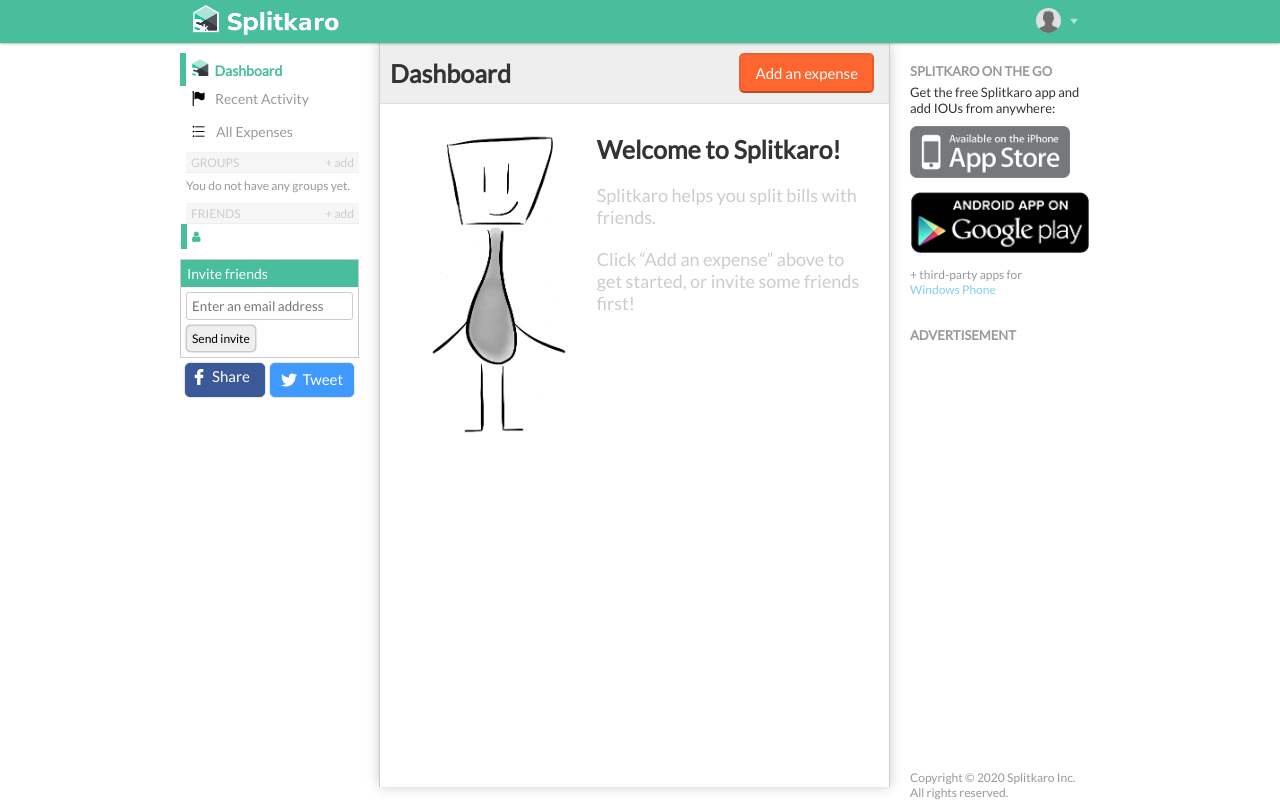
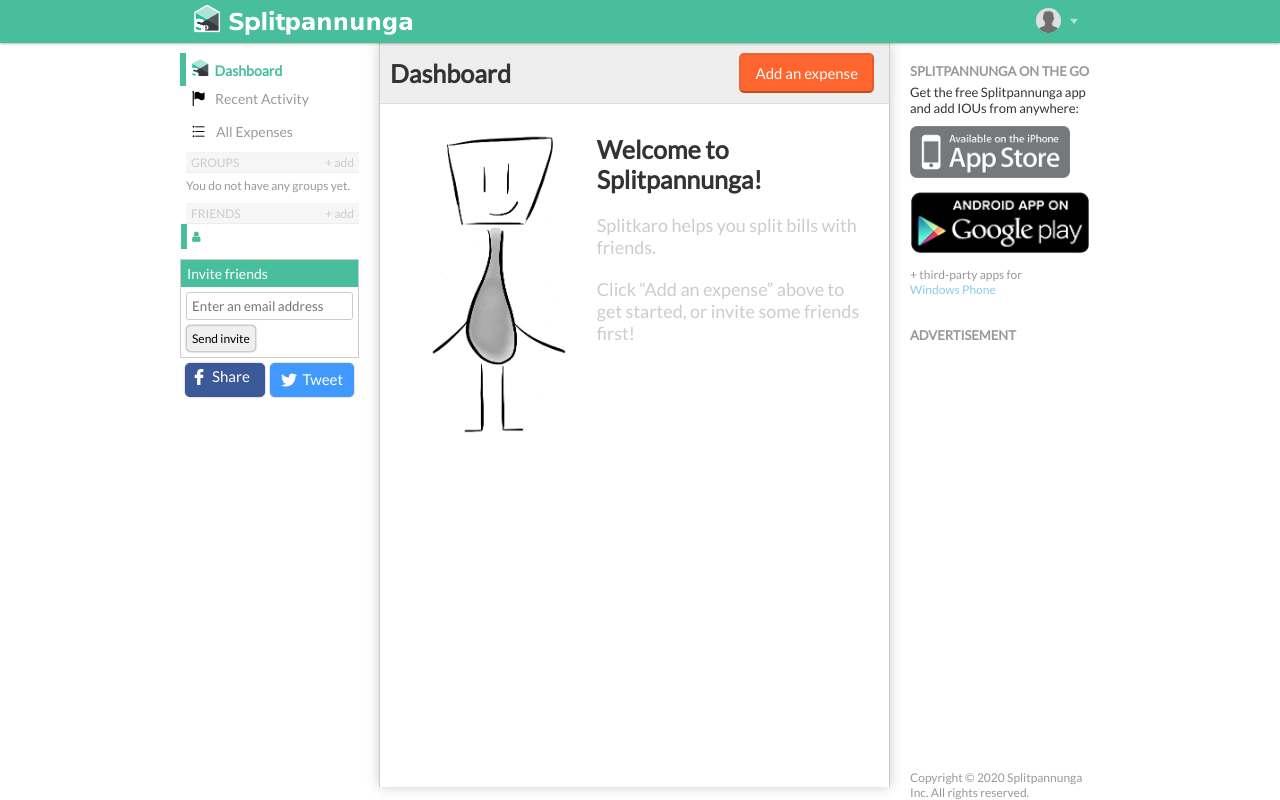
Before and after one commit to Saghana97/Anush_Kumar, a React (Create React App) app: page /home in a window 1280 px wide. Built offline with nearby package versions, Linux system fonts and the light colour scheme; no server answers.

Commit message:
Splitpannunga. A expense handler.

```diff
--- a/src/Components/Dashboard/AllExpense/AllExpense.js
+++ b/src/Components/Dashboard/AllExpense/AllExpense.js
@@ -4,7 +4,7 @@
 function AllExpense(props){
     var i=0
     useEffect(() => {
-        document.title = "All Expenses · Splitkaro"
+        document.title = "All Expenses · Splitpannunga"
     }, [])
     const expensesOwe = props.expenses.map(item=>{
         var month = item.created_at.substr(4,4);
--- a/src/Components/Dashboard/Dashboard.js
+++ b/src/Components/Dashboard/Dashboard.js
@@ -111,7 +111,7 @@
         amountPaid:""
     }]);
     useEffect(() => {
-        document.title = "Dashboard · Splitkaro"
+        document.title = "Dashboard · Splitpannunga"
         const token = localStorage.getItem("login-key");
         axios.post(`http://localhost:4000/expense-view`,{"data":token})
         .then(res=>{
--- a/src/Components/Dashboard/DashboardIntro.js
+++ b/src/Components/Dashboard/DashboardIntro.js
@@ -7,7 +7,7 @@
         <div className="dashboard-details-empty">
             <img className="dashboard-img" src={ManImage} alt="man standing image"/>
             <div className="dashboard-content-para">
-                <DashboardPara class="dashboard-para-1" text="Welcome to Splitkaro!"/>
+                <DashboardPara class="dashboard-para-1" text="Welcome to Splitpannunga!"/>
                 <DashboardPara class="dashboard-para-2" text="Splitkaro helps you split bills with friends."/>
                 <DashboardPara class="dashboard-para-2" text="Click “Add an expense” above to get started, or invite some friends first!"/>
             </div>
--- a/src/Components/Dashboard/Friends/Friends.js
+++ b/src/Components/Dashboard/Friends/Friends.js
@@ -3,7 +3,7 @@
 
 function Friends(props){
     useEffect(() => {
-        document.title = props.name+" · Splitkaro"
+        document.title = props.name+" · Splitpannunga"
     }, [])
     const expensesOwe = props.expenses.map(item=>{
         var month = item.created_at.substr(4,4);
--- a/src/Components/Dashboard/RecentActivity/RecentActivity.js
+++ b/src/Components/Dashboard/RecentActivity/RecentActivity.js
@@ -4,7 +4,7 @@
 function RecentActivity(props){
     var i=0
     useEffect(() => {
-        document.title = "Recent Activity · Splitkaro"
+        document.title = "Recent Activity · Splitpannunga"
     }, [])
     const expensesOwe = props.expenses.map(item=>{
         if(props.userData === item.user_name)
--- a/src/Components/Header/HeaderLeft.js
+++ b/src/Components/Header/HeaderLeft.js
@@ -1,5 +1,5 @@
 import React from 'react'
-import Logo from './split-karo.png'
+import Logo from './split-panunga.png'
 
 
 function HeaderLeft(){
--- a/src/Components/Loading.js
+++ b/src/Components/Loading.js
@@ -4,7 +4,7 @@
 function Loading(){
     return (
         <div className="loading">
-            <h1>Splitkaro</h1>
+            <h1>Splitpannunga</h1>
             <div class="lds-ellipsis"><div></div><div></div><div></div><div></div></div>
         </div>
     )
--- a/src/Components/Login/LoginForm.js
+++ b/src/Components/Login/LoginForm.js
@@ -77,7 +77,7 @@
       }, [])
     return(
         <form>
-            <h4 className="login-h4">Welcome to splitkaro</h4>
+            <h4 className="login-h4">Welcome to splitpannunga</h4>
             <InputWrap inputRef={inputRef} class="login-input" name="Email address" method={handleloginEmail} type="text"/>
             <InputWrap class="login-input" name="Password" method={handleloginPassword} type="password"/>
             <Button class="log-btn" name="Log in" onclickmeth={loginAuthentication}/>
--- a/src/Components/Login/SignupForm.js
+++ b/src/Components/Login/SignupForm.js
@@ -65,7 +65,7 @@
       }, [])
     return(
         <form>
-            <h4 className="login-h4">Welcome to splitkaro</h4>
+            <h4 className="login-h4">Welcome to splitpannunga</h4>
             <InputWrap inputRef={inputRef} class="login-input" name="Name" type="text" method={handleChangeName}/>
             <InputWrap class="login-input" name="Email address"  type="text" method={handleChangeEmail}/>
             <InputWrap class="login-input" name="Password" type="password" method={handleChangePassword}/>
--- a/src/Components/NotFound.js
+++ b/src/Components/NotFound.js
@@ -4,7 +4,7 @@
 function NotFound(){
     return (
         <div className="notfound">
-            <h1>Splitkaro</h1>
+            <h1>Splitpannunga</h1>
             <p>404. That’s an error.</p>
             <p>The requested URL was not found on this server.</p>
             <p>That’s all we know.</p>
--- a/src/Components/Promotions/Promotions.js
+++ b/src/Components/Promotions/Promotions.js
@@ -8,14 +8,14 @@
 function Promotion(){
     return(
         <div className="promotions">
-            <PromotionsText class="promotions-header" text="splitkaro on the go" />
-            <PromotionsText class="promotions-center" text="Get the free Splitkaro app and add IOUs from anywhere:" />
+            <PromotionsText class="promotions-header" text="splitpannunga on the go" />
+            <PromotionsText class="promotions-center" text="Get the free Splitpannunga app and add IOUs from anywhere:" />
             <PromotionButton imgClass="promotion-img" icon={AppleIcon} />
             <PromotionButton imgClass="promotion-img-2" icon={GoogleIcon} />
             <p className="promotions-small">+ third-party apps for <span style={{color: "skyBlue"}}>Windows Phone</span></p>
             <PromotionsText class="promotions-header" text="advertisement" />
             <div className="promotions-footer">
-                <PromotionsText class="promotions-footer-p" text="Copyright © 2020 Splitkaro Inc. All rights reserved." />
+                <PromotionsText class="promotions-footer-p" text="Copyright © 2020 Splitpannunga Inc. All rights reserved." />
             </div>
         </div>
     )
```
Also changed, not shown: src/Components/Header/split-karo.png (deleted), src/Components/Header/split-panunga.png (added).
